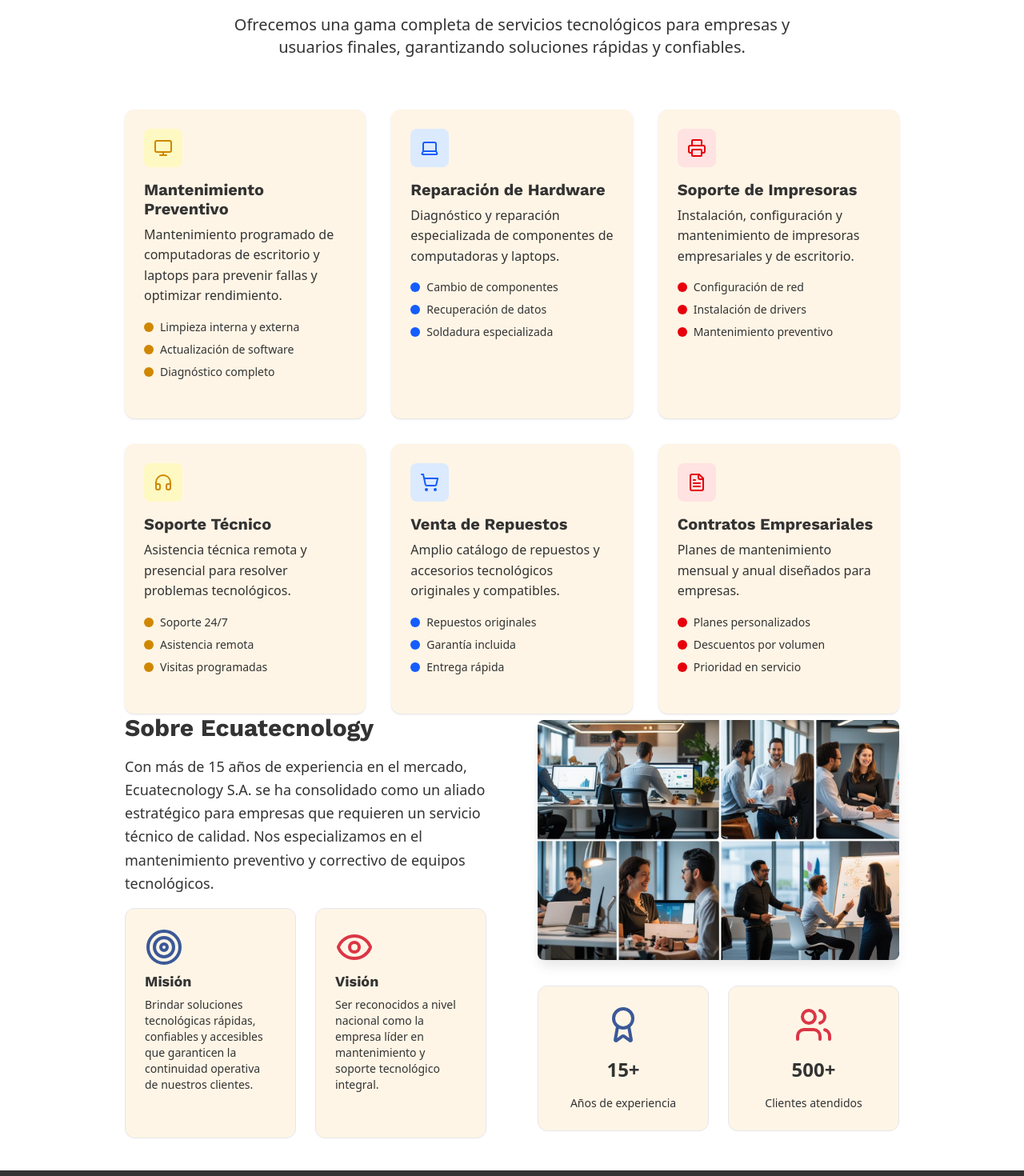
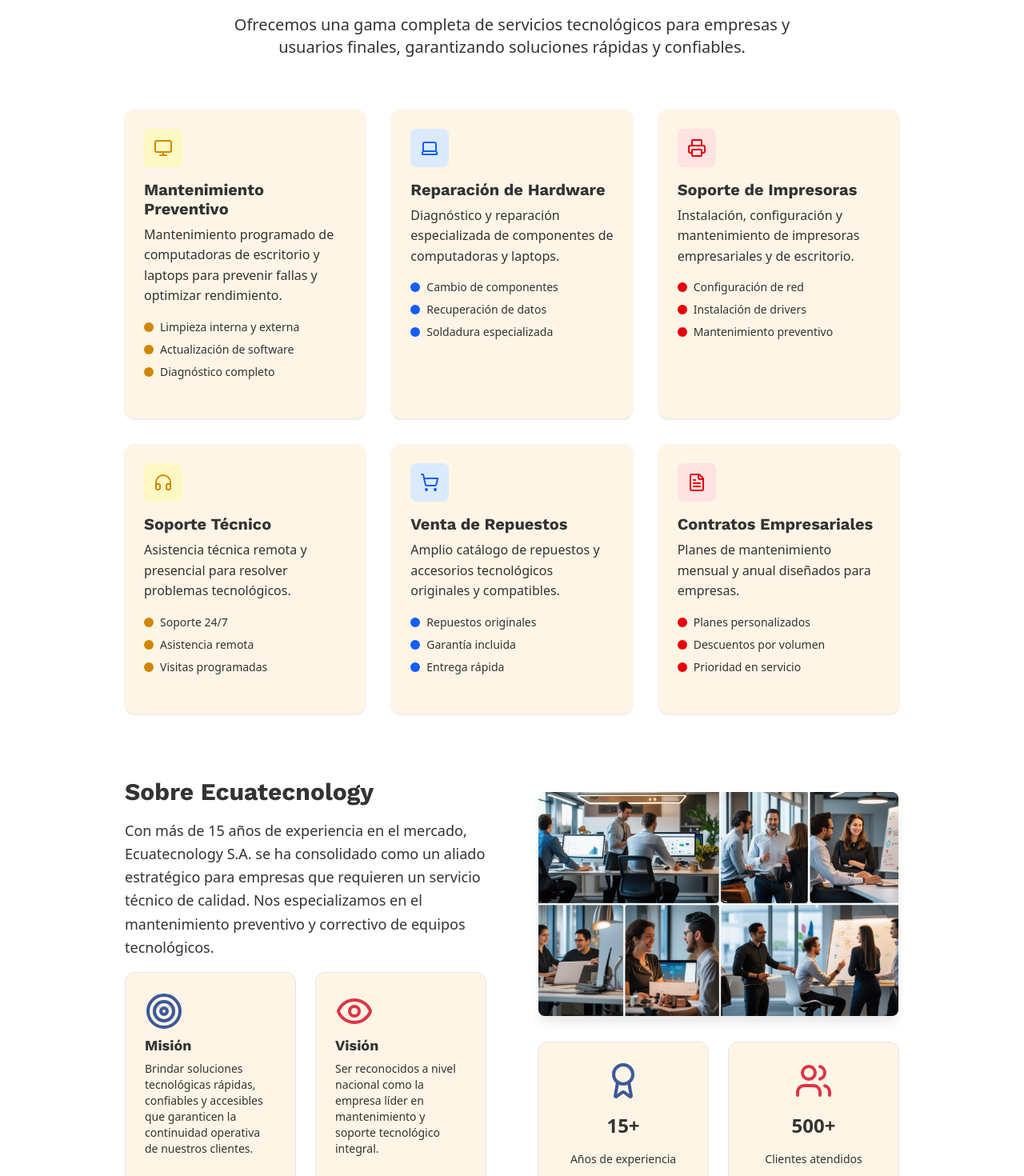
Before and after one commit to Mateo-Sudo-24/Proyecto_Ecuatechnology, a React (Vite) app in the folder frontend/client/: page / in a window 1280 px wide. Shown: the part 711-2181 px from the top of the page at 80% size. Built offline with nearby package versions, Linux system fonts and the light colour scheme; no server answers.

Commit message:
fix: aumentar separacion entre servicios y sobre-nosotros

```diff
--- a/frontend/client/src/pages/Home.jsx
+++ b/frontend/client/src/pages/Home.jsx
@@ -94,7 +94,7 @@
           </p>
         </div>
 
-        <div className="grid md:grid-cols-2 lg:grid-cols-3 gap-8" >
+        <div className="grid md:grid-cols-2 lg:grid-cols-3 gap-8 pb-20" >
 
           {[
             {
@@ -182,7 +182,7 @@
       </div>
 
       {/* Sección sobre nosotros */}
-      <div className="container mx-auto px-4 mt-48" id="nosotros">
+      <div className="container mx-auto px-4 mt-64" id="nosotros">
         <div className="grid lg:grid-cols-2 gap-16 items-center" style={{ color: "var(--neutral)" }}>
           <div>
             <h2 className="text-3xl lg:text-5xl font-bold text-neutral mb-8">Sobre Ecuatecnology</h2>
@@ -234,7 +234,7 @@
             <img
               src="/images/oficinas.jpg"
               alt="Oficinas modernas de Ecuatecnology"
-              className="rounded-lg shadow-lg w-[500px] h-[300px] object-cover mx-auto"
+              className="rounded-lg shadow-lg w-[450px] h-[280px] object-cover mx-auto"
             />
             <div className="grid grid-cols-2 gap-6">
               <div
```
